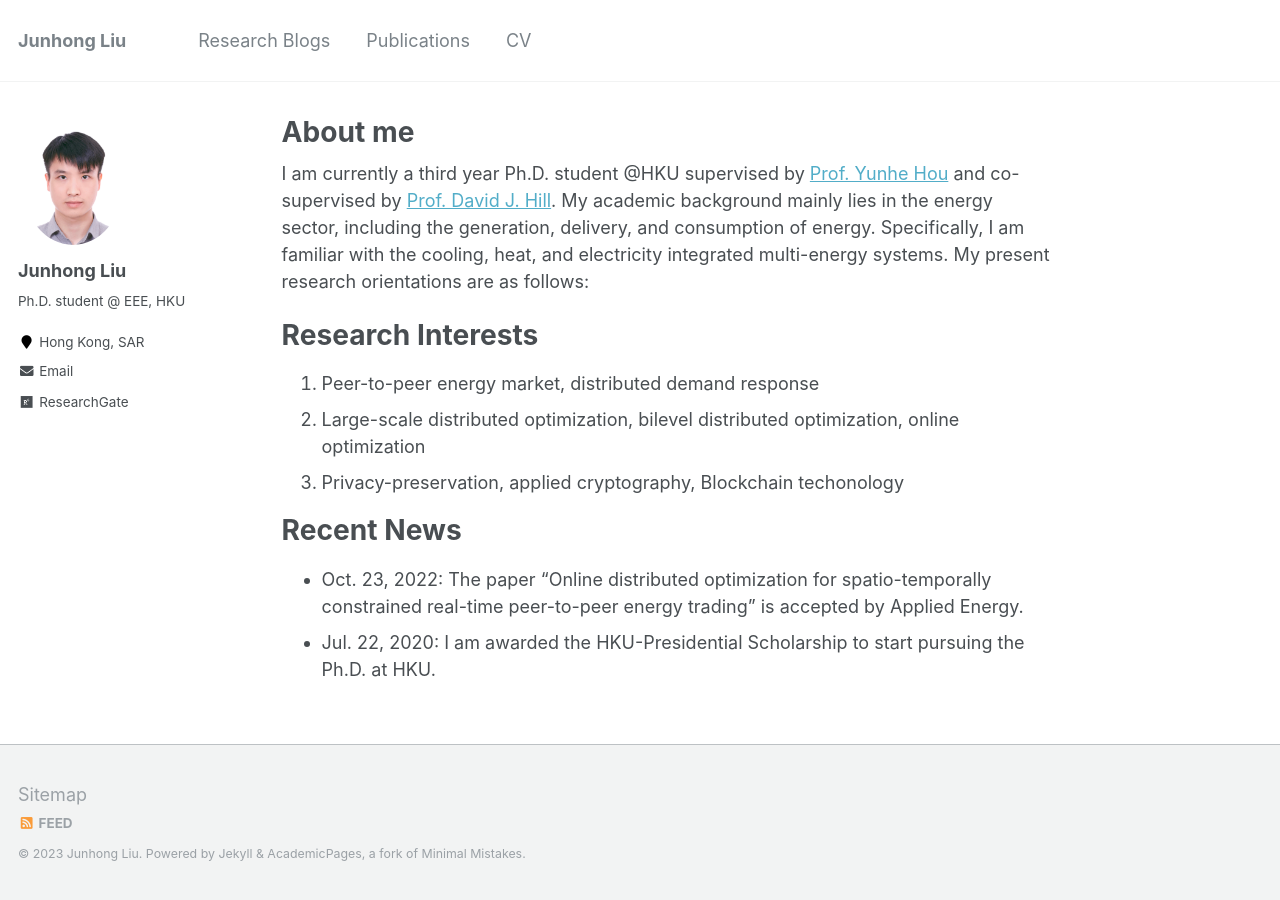
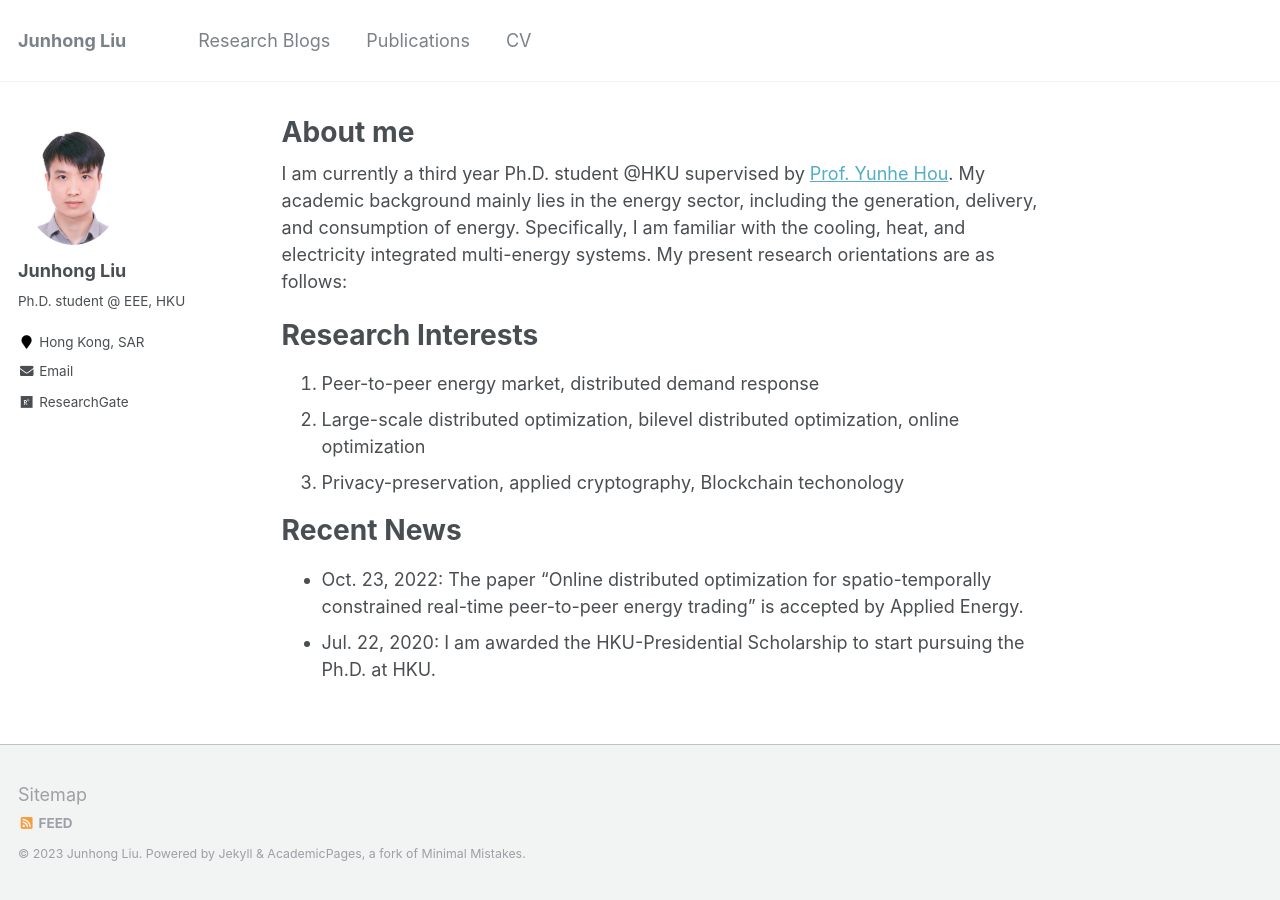
Before and after one commit to johnny-eee/online, a Jekyll site: the page built from _pages/about.md, in a window 1280 px wide. Built offline with Jekyll 4.4.1, drawn with Linux system fonts in a browser that asks for light colours.

Commit message:
Update about.md

```diff
--- a/_pages/about.md
+++ b/_pages/about.md
@@ -8,7 +8,7 @@ redirect_from:
   - /about.html
 ---
 
-I am currently a third year Ph.D. student @HKU supervised by [Prof. Yunhe Hou](https://www.eee.hku.hk/people/yhhou/) and co-supervised by [Prof. David J. Hill](https://www.eee.hku.hk/people/dhill/). My academic background mainly lies in the energy sector, including the generation, delivery, and consumption of energy. Specifically, I am familiar with the cooling, heat, and electricity integrated multi-energy systems. My present research orientations are as follows:
+I am currently a third year Ph.D. student @HKU supervised by [Prof. Yunhe Hou](https://www.eee.hku.hk/people/yhhou/). My academic background mainly lies in the energy sector, including the generation, delivery, and consumption of energy. Specifically, I am familiar with the cooling, heat, and electricity integrated multi-energy systems. My present research orientations are as follows:
 
 
 Research Interests
```
